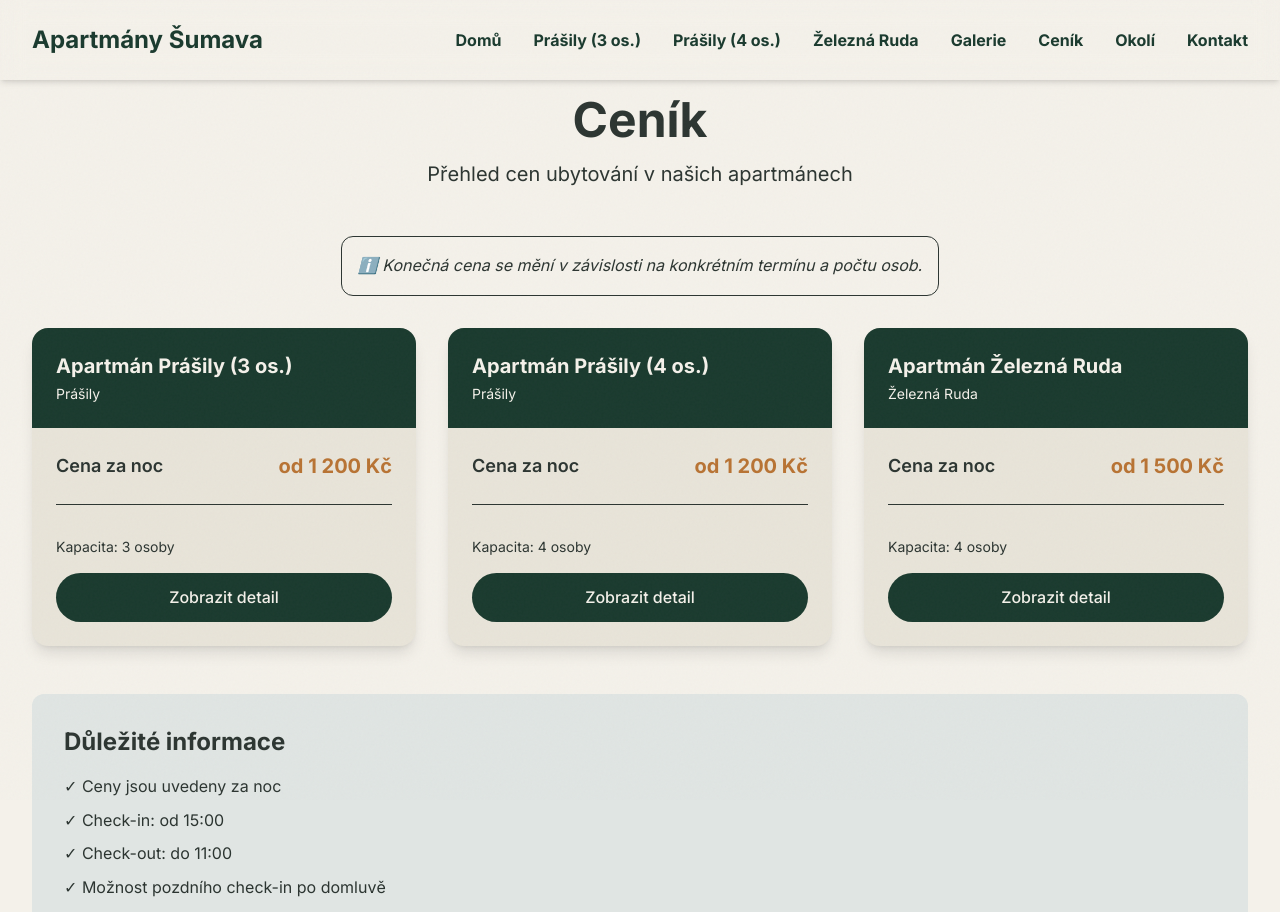
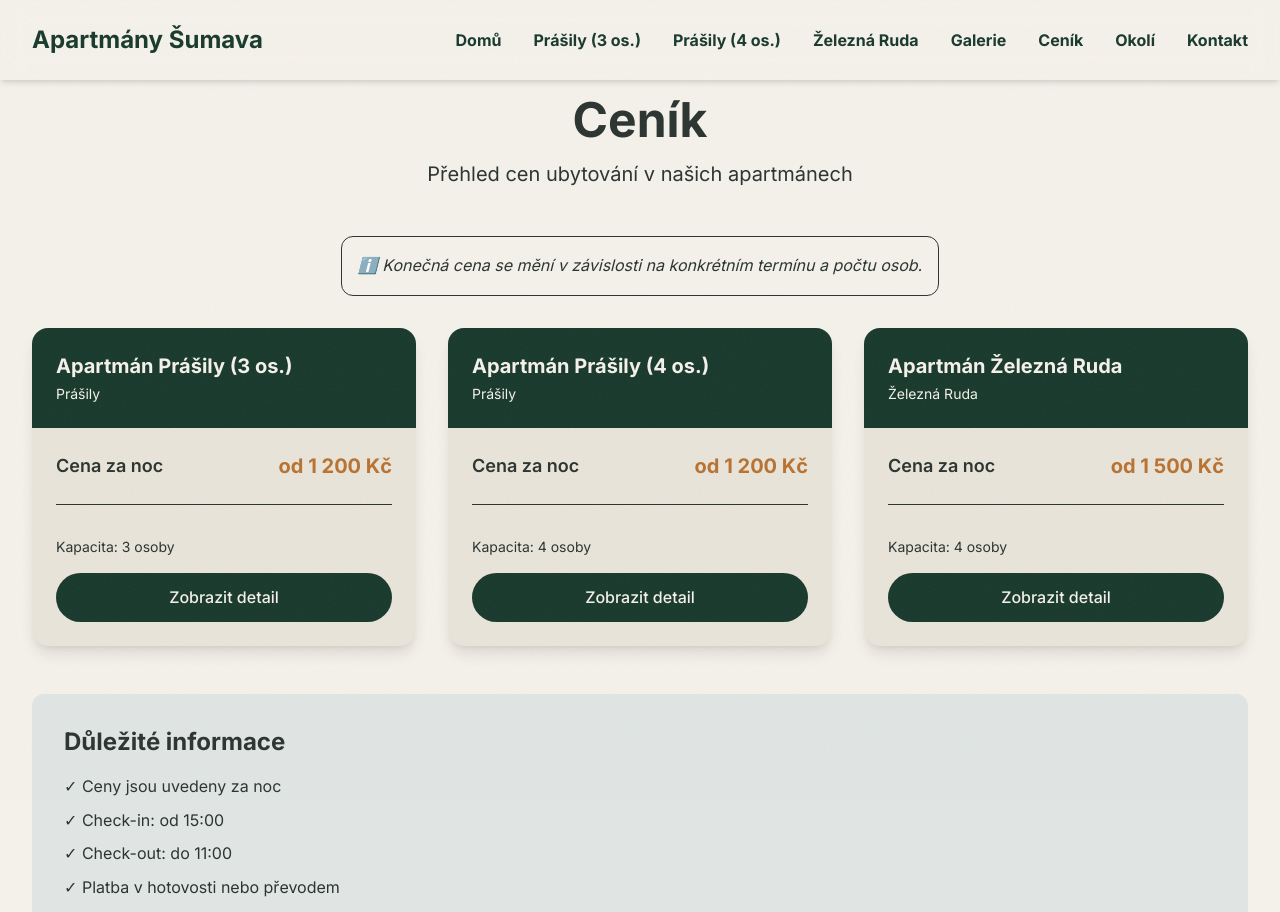
Before and after one commit to tomasklepac/Apartmany-sumava, a Next.js app: page /cenik in a window 1280 px wide. Shown: the top 912 px of the page. Built offline with nearby package versions, Linux system fonts and the light colour scheme.

Commit message:
Remove late check-in option from pricing page

```diff
--- a/app/cenik/page.tsx
+++ b/app/cenik/page.tsx
@@ -68,7 +68,6 @@ export default function CenikPage() {
                         <li>✓ Ceny jsou uvedeny za noc</li>
                         <li>✓ Check-in: od 15:00</li>
                         <li>✓ Check-out: do 11:00</li>
-                        <li>✓ Možnost pozdního check-in po domluvě</li>
                         <li>✓ Platba v hotovosti nebo převodem</li>
                     </ul>
 
```
